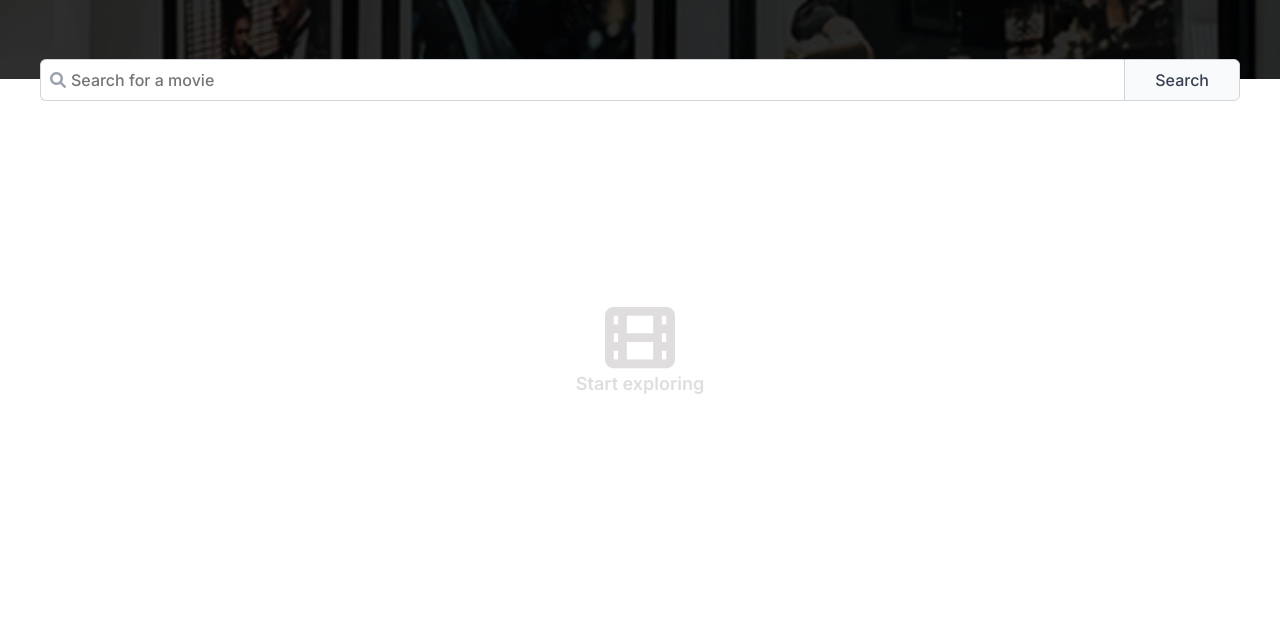
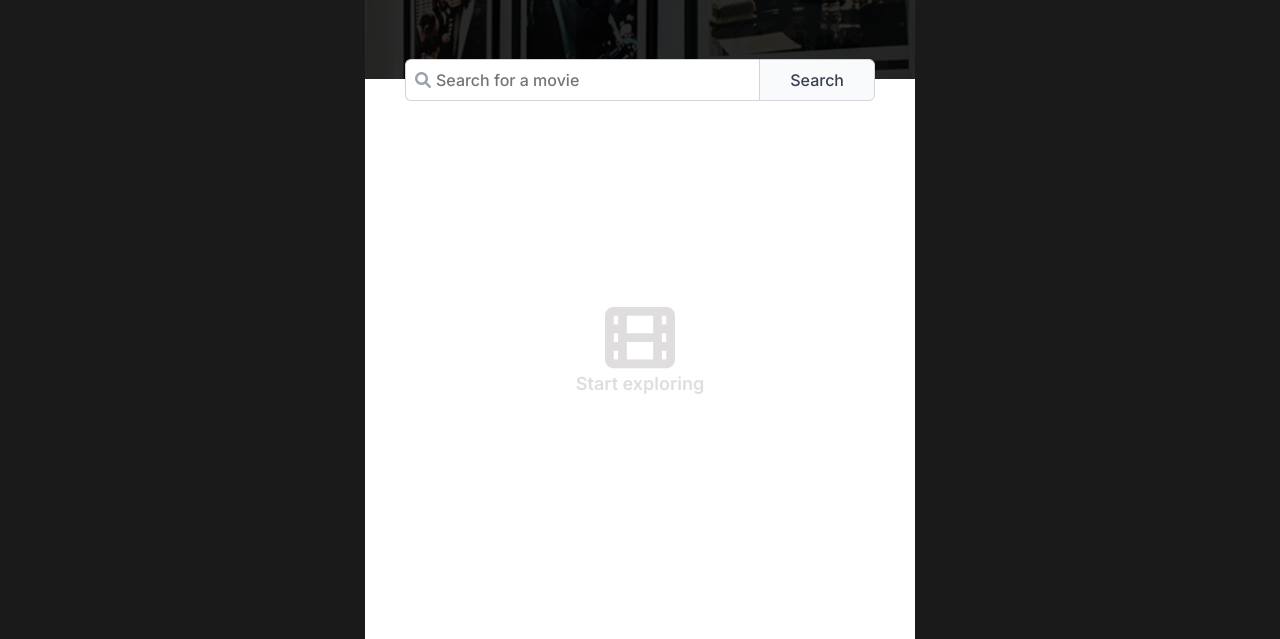
Before and after one commit to vanya-vb/movie-watchlist, a plain HTML site: page index.html in a window 1280 px wide. Shown: the part 161-800 px from the top of the page. Drawn offline with Linux system fonts and the light colour scheme.

Commit message:
fix body width

```diff
--- a/styles.css
+++ b/styles.css
@@ -12,6 +12,9 @@ html {
 
 body {
     height: 100vh;
+    max-width: 550px;
+    margin: 0 auto;
+    background-color: rgb(26, 26, 26);
 }
 
 a {
@@ -54,6 +57,7 @@ header {
 .main {
     height: 70%;
     padding: 0 40px 40px 40px;
+    background-color: white;
 
     display: flex;
     flex-direction: column;
@@ -62,6 +66,7 @@ header {
 }
 
 .main-filled {
+    min-height: 70%;
     height: auto;
 }
 
```
